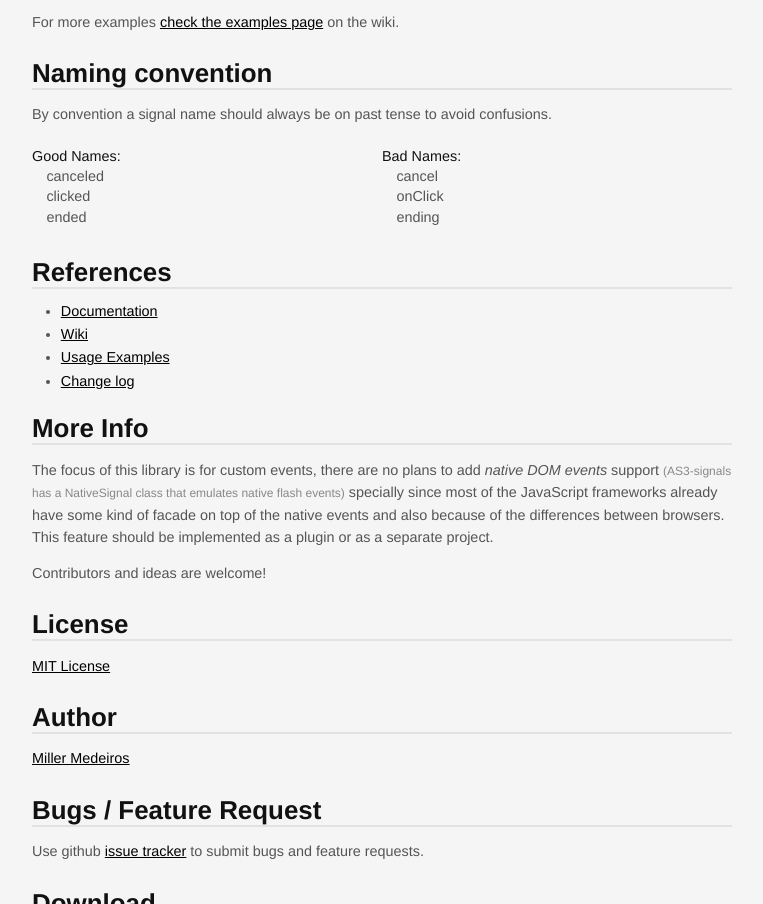
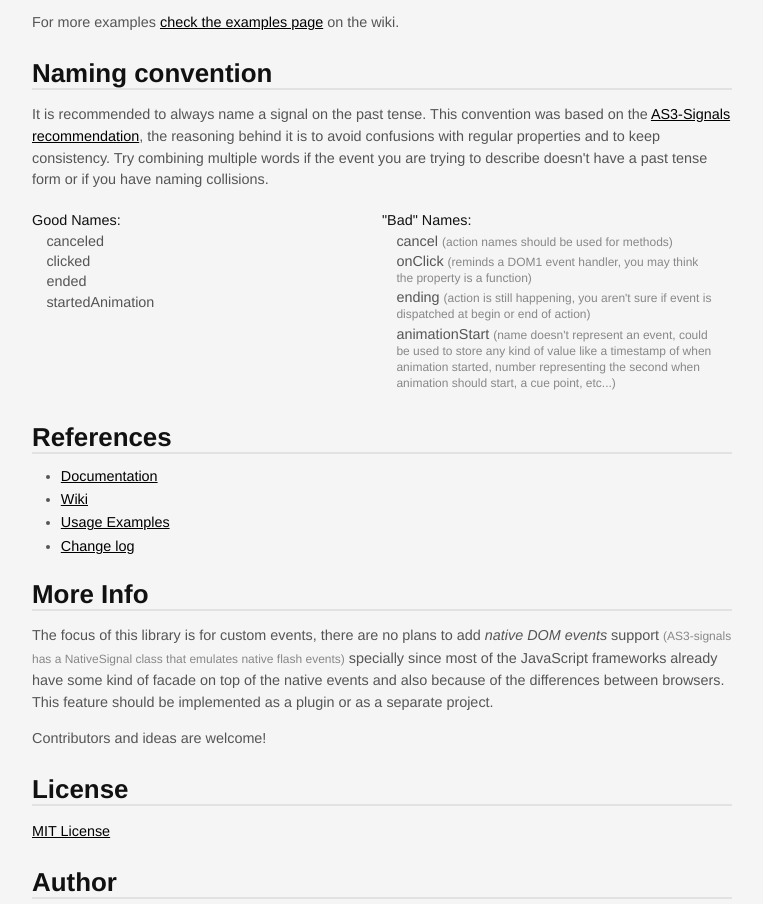
Before and after one commit to millermedeiros/js-signals, a plain HTML site: page index.html in a window 1280 px wide. Shown: the part 1150-2054 px from the top of the page, without its empty margins (258-1021 px from the left). Drawn offline with Linux system fonts and the light colour scheme.

Commit message:
updated info about naming conventions

```diff
--- a/index.html
+++ b/index.html
@@ -48,9 +48,9 @@
 			<img style="position: absolute; top: 0; right: 0; border: 0;" src="http://s3.amazonaws.com/github/ribbons/forkme_right_darkblue_121621.png" alt="Fork me on GitHub" /></a>
 			<div class="download">
 				<a href="http://github.com/millermedeiros/js-signals/zipball/master">
-				<img border="0" width="90" src="http://github.com/images/modules/download/zip.png"></a>
+				<img border="0" width="90" src="http://github.com/images/modules/download/zip.png" /></a>
 				<a href="http://github.com/millermedeiros/js-signals/tarball/master">
-				<img border="0" width="90" src="http://github.com/images/modules/download/tar.png"></a>
+				<img border="0" width="90" src="http://github.com/images/modules/download/tar.png" /></a>
 			</div>
 			<h1>js-signals</h1>
 			<h2>Custom Event/Messaging system for JavaScript</h2>
@@ -111,7 +111,7 @@ myObject.started.remove(onStarted); //remove a single listener
 				<p>For more examples <a href="https://github.com/millermedeiros/js-signals/wiki/Examples">check the examples page</a> on the wiki.</p>
 				<h3>Naming convention</h3>
 				<p>
-					By convention a signal name should always be on past tense to avoid confusions.
+                It is recommended to always name a signal on the past tense. This convention was based on the <a href="https://github.com/robertpenner/as3-signals/wiki">AS3-Signals recommendation</a>, the reasoning behind it is to avoid confusions with regular properties and to keep consistency. Try combining multiple words if the event you are trying to describe doesn't have a past tense form or if you have naming collisions.
 				</p>
 				<div class="colHolder colHolder_2">
 					<div class="col first">
@@ -119,15 +119,22 @@ myObject.started.remove(onStarted); //remove a single listener
 							<dt>Good Names:</dt>
 								<dd>canceled</dd>
 								<dd>clicked</dd>
-								<dd>ended</dd>
+                                <dd>ended</dd>
+                                <dd>startedAnimation</dd>
 						</dl>
 					</div>
 					<div class="col last">
 						<dl>
-							<dt>Bad Names:</dt>
-								<dd>cancel</dd>
-								<dd>onClick</dd>
-								<dd>ending</dd>
+							<dt>"Bad" Names:</dt>
+                                <dd>cancel <small>(action names should be used for methods)</small></dd>
+                                <dd>onClick <small>(reminds a DOM1 event handler, you may think the property is a function)</small></dd>
+                                <dd>ending <small>(action is still happening,
+                                    you aren't sure if event is dispatched at begin or
+                                    end of action)</small></dd>
+                                <dd>animationStart <small>(name doesn't
+                                    represent an event, could be
+                                    used to store any kind of value like
+                                    a timestamp of when animation started, number representing the second when animation should start, a cue point, etc...)</small></dd>
 						</dl>
 					</div>
 				</div>
```
